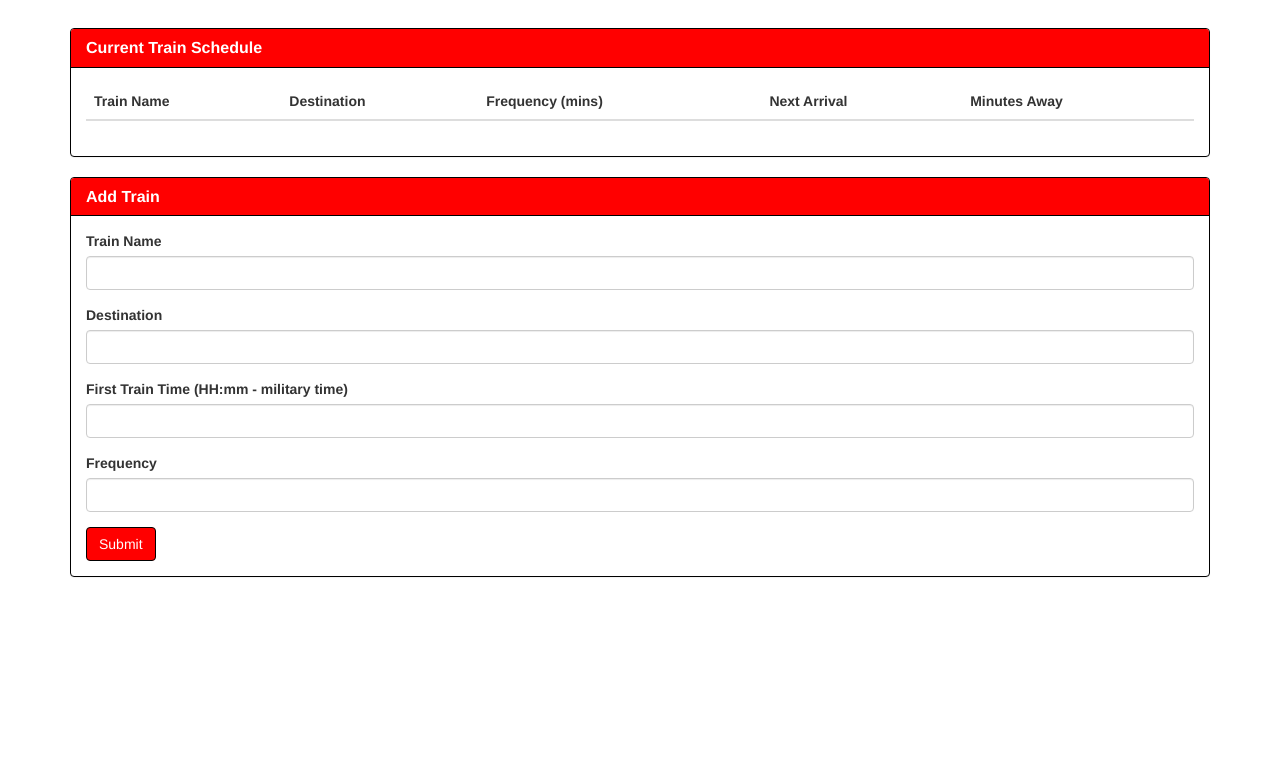
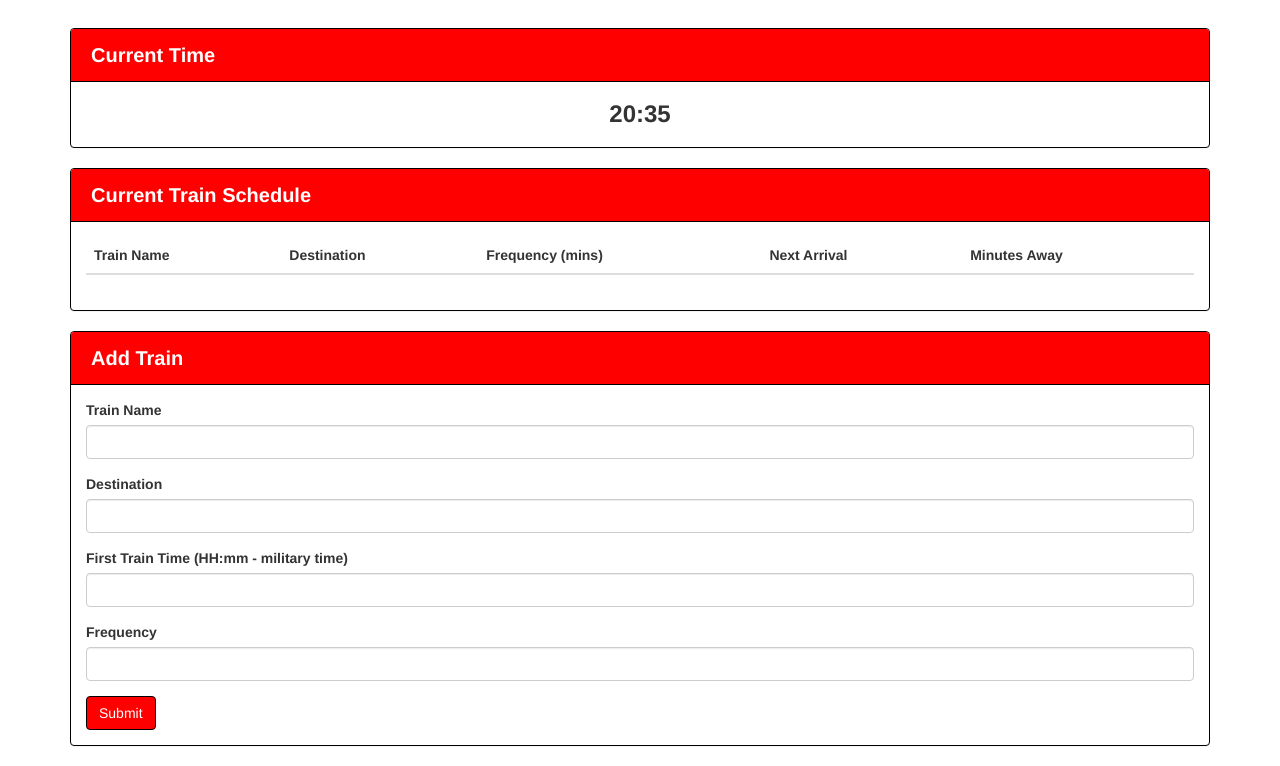
Before and after one commit to hmmarlin/week-7-game, a PHP site: page / in a window 1280 px wide. Shown: the part 250-1016 px from the top of the page. Before the commit the page ends 827 px from the top, so only its background shows below. Run offline with PHP 8.4, Linux system fonts and the light colour scheme; lists and menus that the app fills with data are empty; some libraries are stand-ins or nearby versions; some web fonts are replaced.

Commit message:
added current time clock, added basic form validation

```diff
--- a/assets/css/style.css
+++ b/assets/css/style.css
@@ -20,6 +20,11 @@ h1, h2 {
 	border-color: black
 }
 
+.panel-title {
+	font-size:20px;
+	padding:5px;
+}
+
 .btn-primary:hover {
 	background-color: darkred;
 	border-color: black
@@ -32,3 +37,9 @@ h1, h2 {
 .panel-primary {
 	border-color: black;
 }
+
+#timeNow {
+	text-align: center;
+	font-size:24px;
+	font-weight: 700;
+}
--- a/assets/js/app.js
+++ b/assets/js/app.js
@@ -1,3 +1,4 @@
+ // add firebase config
   var config = {
       apiKey: "AIzaSyDMjNwn0OA3jmqHUU2tE1AS3-eqaoZbYSg",
       authDomain: "train-game-2fcfd.firebaseapp.com",
@@ -8,7 +9,13 @@
 
   var database = firebase.database();
 
+// display the current time on the train schedule
+  var timeNow = moment().format("HH:mm");
+  $(document).ready(function() {
+      $("#timeNow").append(timeNow);
+});
 
+// create functionality to add a new train to the board on click of "submit" button
   $("#addTrain").on("click", function() {
 
       var trainName = $("#trainNameInput").val().trim();
@@ -16,9 +23,29 @@
       var trainTime = moment($("#firstTimeInput").val().trim(), "HH:mm").format("LT");
       var trainFreq = $("#frequencyInput").val().trim();
 
-      console.log(trainName + trainTime);
+// validat data to prevent users from entering null information
+    if (trainName == null || trainName == "") {
+        alert("Please add a name for the train");
+        return false;
+    }
 
+      else if (trainDest == null || trainDest == "") {
+        alert("Please add a destination for the train");
+        return false;
+    }
+      else if (trainTime == null || trainTime == "") {
+        alert("Please add a departure time for the train");
+        return false;
+    }
 
+    else if (trainFreq == null || trainFreq == "") {
+        alert("Please add a frequency for the train");
+        return false;
+    }
+
+    else {
+
+// functionality to create new object to capture the user data.
       var newTrain = {
           train: trainName,
           destination: trainDest,
@@ -36,9 +63,10 @@
       $("#frequencyInput").val("");
 
       return false;
+    }
   });
 
-
+// capture the data in firebase and append it to the main train table.
   database.ref().on("child_added", function(childSnapshot, prevChildKey) {
 
       var trainName = childSnapshot.val().train;
@@ -46,7 +74,7 @@
       var trainTime = childSnapshot.val().time;
       var trainFreq = childSnapshot.val().frequency;
 
-      var tFrequency = trainFreq;
+      var trainFrequency = trainFreq;
       var firstTime = trainTime;
 
       var firstTimeConverted = moment(firstTime, "hh:mm").subtract(1, "years");
@@ -55,12 +83,11 @@
 
       var diffTime = moment().diff(moment(firstTimeConverted), "minutes");
 
-      var tRemainder = diffTime % tFrequency;
+      var tRemainder = diffTime % trainFrequency;
 
-      var tMinutesTillTrain = tFrequency - tRemainder;
+      var tMinutesTillTrain = trainFrequency - tRemainder;
 
       var nextTrain = moment().add(tMinutesTillTrain, "minutes").format("hh:mm")
-
 
       $("#trainTable > tbody").append("<tr><td>" + trainName + "</td><td>" + trainDest + "</td><td>" + trainFreq + "</td><td>" + nextTrain + "</td><td>" + tMinutesTillTrain + "</td></tr>");
 
--- a/index.html
+++ b/index.html
@@ -15,14 +15,26 @@
 
 <body>
     <div class="container">
-        <!-- Jumbotron -->
         <div class="jumbotron">
             <h1 class="text-center">Choo Chooooo!</h1>
             <h2 class="text-center">Here Comes the Crazy Train!</h3>
         </div>
+
         <div class="row">
             <div class="col-lg-12">
+                <div class="panel panel-primary">
+                    <div class="panel-heading">
+                        <h3 class="panel-title"><strong>Current Time</strong></h3>
+                    </div>
+                                        <div class="panel-body" id="timeNow">
 
+                                        </div>
+                    </div>
+            </div>
+        </div>
+
+        <div class="row">
+            <div class="col-lg-12">
                 <div class="panel panel-primary">
                     <div class="panel-heading">
                         <h3 class="panel-title"><strong>Current Train Schedule</strong></h3>
@@ -73,7 +85,7 @@
             </div>
         </div>
     </div>
-    <!-- Javascript -->
+
     <script src="assets/js/app.js"></script>
 </body>
 
```
